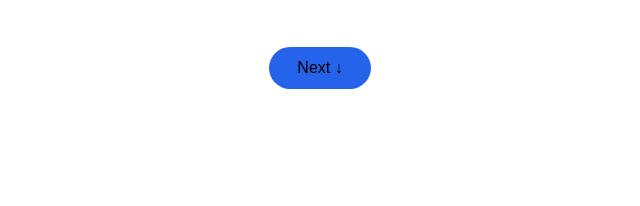
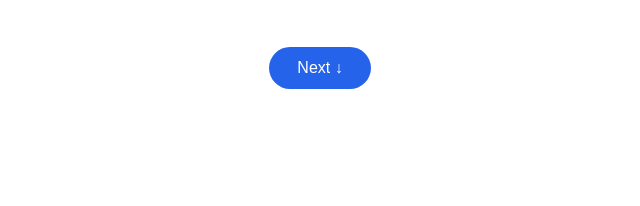
Before and after one commit to ShazeedaSulthanaSyeda/portfolio, a plain HTML site: page index.html in a window 1280 px wide. Shown: the part 202-408 px from the top of the page, 320-960 px from the left. Drawn offline with Linux system fonts and the light colour scheme.

Commit message:
Update index.html

```diff
--- a/index.html
+++ b/index.html
@@ -33,6 +33,7 @@
       60% { transform: rotate(20deg); }
       100% { transform: rotate(0deg); }
     }
+
     .next-btn {
       margin-top: 30px;
       padding: 12px 28px;
@@ -40,14 +41,13 @@
       border: none;
       border-radius: 30px;
       background-color: #2563eb;
-  colour: white;
+      color: white;
       cursor: pointer;
     }
 
     .next-btn:hover {
       background-color: #1e40af;
     }
-
   </style>
 </head>
 
@@ -70,6 +70,5 @@
     </p>
   </section>
 
-
 </body>
 </html>
```
Lines whose indentation alone changed are shown as unchanged.
